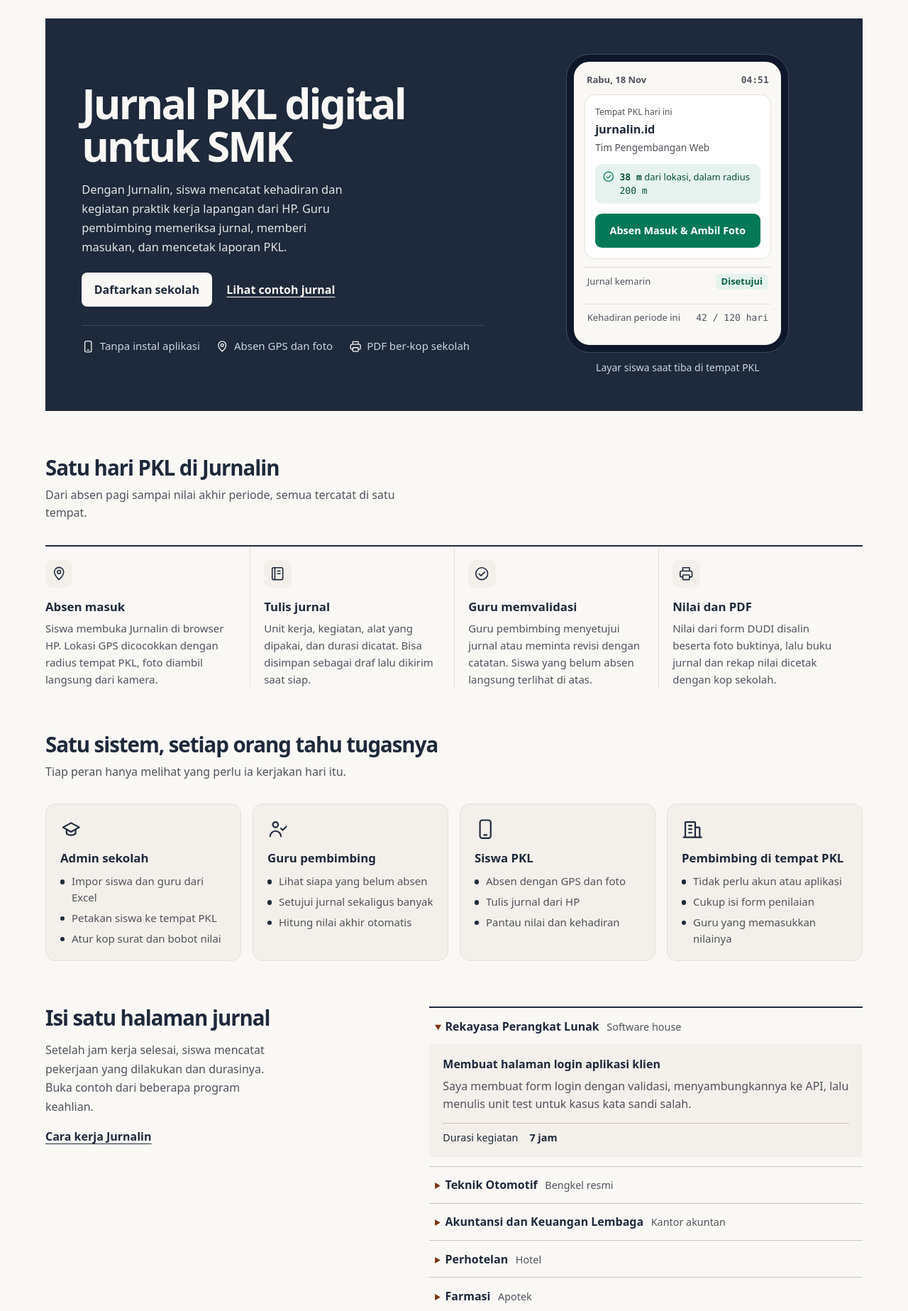
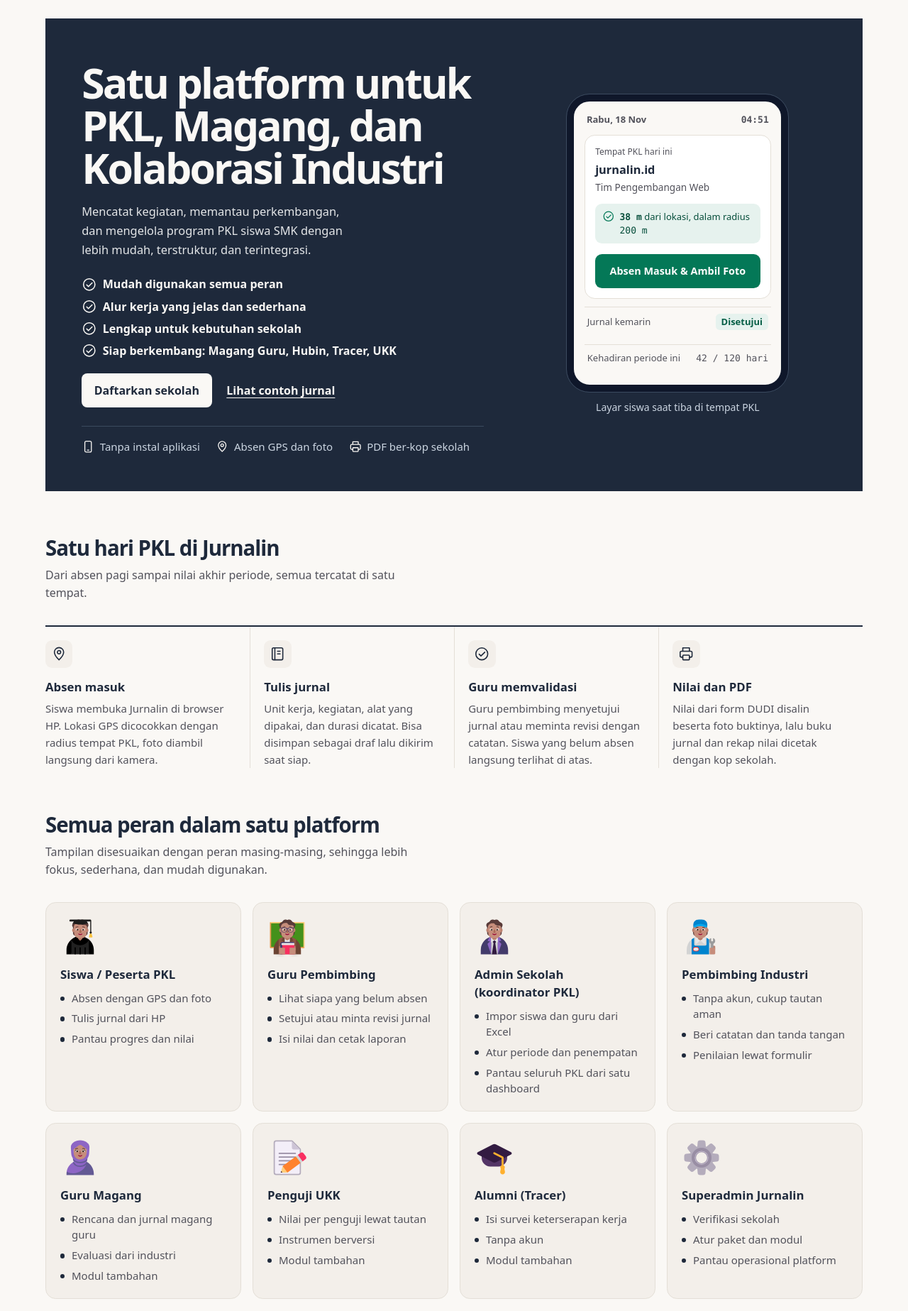
Before and after one commit to Zidhan-F/jurnalin, a Laravel app: page / in a window 1280 px wide. Shown: the part 73-1920 px from the top of the page at 71% size. Run offline with Laravel 12, Linux system fonts and the light colour scheme; data that the repository does not hold is empty; style sheets or scripts are compiled from the project's sources; parts of the project's set-up code (start-up, migrations or seed data) failed here and were passed over.

Commit message:
feat: landing page menampilkan platform, peran, dan modul
Co-Authored-By: Claude Opus 5.5 <noreply@anthropic.com>
Claude-Session: https://claude.ai/code/session_018yMFBnZGjQu7hFfvRsVD8K

```diff
--- a/resources/css/app.css
+++ b/resources/css/app.css
@@ -708,3 +708,14 @@ textarea.field { min-height: 5.5rem; }
 }
 @media (min-width: 64rem) { .student-page { padding-bottom: 0; } }
 @media (min-width: 64rem) { .student-header > div { max-width: none; padding-inline: 1rem; } }
+/* Landing (poster): poin centang hero, kartu peran berilustrasi, daftar modul. */
+.front-checks { display: grid; gap: .45rem; margin-bottom: 1.25rem; }
+.front-checks li { display: flex; align-items: center; gap: .5rem; font-weight: 600; color: inherit; }
+.front-checks .ui-icon { color: inherit; }
+.role-illustration { width: 3.5rem; height: 3.5rem; margin-bottom: .75rem; }
+.module-section { display: grid; gap: 1.5rem; }
+.module-list { display: grid; gap: 1rem; grid-template-columns: repeat(auto-fit, minmax(16rem, 1fr)); }
+.module-list li { display: flex; gap: 1rem; padding: 1.25rem; border: 1px solid var(--color-border); border-radius: .9rem; background: var(--color-paper); }
+.module-list img { flex: none; width: 3rem; height: 3rem; }
+.module-list h3 { display: flex; flex-wrap: wrap; align-items: center; gap: .5rem; font-weight: 700; font-size: 1.05rem; }
+.module-list p { margin-top: .3rem; color: var(--color-muted); font-size: .9375rem; line-height: 1.5; }
--- a/resources/views/public/home.blade.php
+++ b/resources/views/public/home.blade.php
@@ -8,11 +8,25 @@
         ['icon' => 'print', 'title' => 'Nilai dan PDF', 'text' => 'Nilai dari form DUDI disalin beserta foto buktinya, lalu buku jurnal dan rekap nilai dicetak dengan kop sekolah.'],
     ];
 
+    // Hanya peran yang benar-benar ada di Jurnalin. Tiga peran pertama berakun; lainnya lewat tautan atau modul tambahan.
     $roles = [
-        ['icon' => 'school', 'title' => 'Admin sekolah', 'items' => ['Impor siswa dan guru dari Excel', 'Petakan siswa ke tempat PKL', 'Atur kop surat dan bobot nilai']],
-        ['icon' => 'teacher', 'title' => 'Guru pembimbing', 'items' => ['Lihat siapa yang belum absen', 'Setujui jurnal sekaligus banyak', 'Hitung nilai akhir otomatis']],
-        ['icon' => 'phone', 'title' => 'Siswa PKL', 'items' => ['Absen dengan GPS dan foto', 'Tulis jurnal dari HP', 'Pantau nilai dan kehadiran']],
-        ['icon' => 'building', 'title' => 'Pembimbing di tempat PKL', 'items' => ['Tidak perlu akun atau aplikasi', 'Cukup isi form penilaian', 'Guru yang memasukkan nilainya']],
+        ['img' => 'student', 'title' => 'Siswa / Peserta PKL', 'items' => ['Absen dengan GPS dan foto', 'Tulis jurnal dari HP', 'Pantau progres dan nilai']],
+        ['img' => 'teacher', 'title' => 'Guru Pembimbing', 'items' => ['Lihat siapa yang belum absen', 'Setujui atau minta revisi jurnal', 'Isi nilai dan cetak laporan']],
+        ['img' => 'admin', 'title' => 'Admin Sekolah (koordinator PKL)', 'items' => ['Impor siswa dan guru dari Excel', 'Atur periode dan penempatan', 'Pantau seluruh PKL dari satu dashboard']],
+        ['img' => 'mentor', 'title' => 'Pembimbing Industri', 'items' => ['Tanpa akun, cukup tautan aman', 'Beri catatan dan tanda tangan', 'Penilaian lewat formulir']],
+        ['img' => 'intern_teacher', 'title' => 'Guru Magang', 'items' => ['Rencana dan jurnal magang guru', 'Evaluasi dari industri', 'Modul tambahan']],
+        ['img' => 'examiner', 'title' => 'Penguji UKK', 'items' => ['Nilai per penguji lewat tautan', 'Instrumen berversi', 'Modul tambahan']],
+        ['img' => 'alumni', 'title' => 'Alumni (Tracer)', 'items' => ['Isi survei keterserapan kerja', 'Tanpa akun', 'Modul tambahan']],
+        ['img' => 'superadmin', 'title' => 'Superadmin Jurnalin', 'items' => ['Verifikasi sekolah', 'Atur paket dan modul', 'Pantau operasional platform']],
+    ];
+
+    $modules = [
+        ['img' => 'journal', 'title' => 'Jurnalin PKL', 'tag' => 'Inti', 'text' => 'Presensi, jurnal harian, validasi guru, nilai, dan PDF ber-kop sekolah.'],
+        ['img' => 'partnership', 'title' => 'Hubin Partner Hub', 'tag' => 'Modul tambahan', 'text' => 'Kelola mitra industri, kuota, dokumen kerja sama, dan penempatan massal.'],
+        ['img' => 'intern_teacher', 'title' => 'Magang Guru', 'tag' => 'Modul tambahan', 'text' => 'Program magang guru di industri, lengkap dengan jurnal dan evaluasi.'],
+        ['img' => 'mentor', 'title' => 'Mentor Access', 'tag' => 'Modul tambahan', 'text' => 'Akses sederhana untuk pembimbing industri tanpa perlu membuat akun.'],
+        ['img' => 'chart', 'title' => 'Tracer Study', 'tag' => 'Modul tambahan', 'text' => 'Pelacakan alumni dan keterserapan kerja lulusan.'],
+        ['img' => 'examiner', 'title' => 'UKK', 'tag' => 'Modul tambahan', 'text' => 'Pengelolaan dan penilaian uji kompetensi keahlian.'],
     ];
 
     $examples = [
@@ -34,8 +48,14 @@
 <div class="front-page">
     <section class="front-intro" aria-labelledby="judul-beranda">
         <div class="cover-copy">
-            <h1 id="judul-beranda">Jurnal PKL digital untuk SMK</h1>
-            <p>Dengan Jurnalin, siswa mencatat kehadiran dan kegiatan praktik kerja lapangan dari HP. Guru pembimbing memeriksa jurnal, memberi masukan, dan mencetak laporan PKL.</p>
+            <h1 id="judul-beranda">Satu platform untuk PKL, Magang, dan Kolaborasi Industri</h1>
+            <p>Mencatat kegiatan, memantau perkembangan, dan mengelola program PKL siswa SMK dengan lebih mudah, terstruktur, dan terintegrasi.</p>
+            <ul class="front-checks">
+                <li><x-icon name="check" /> Mudah digunakan semua peran</li>
+                <li><x-icon name="check" /> Alur kerja yang jelas dan sederhana</li>
+                <li><x-icon name="check" /> Lengkap untuk kebutuhan sekolah</li>
+                <li><x-icon name="check" /> Siap berkembang: Magang Guru, Hubin, Tracer, UKK</li>
+            </ul>
             <div class="front-actions">
                 <a class="primary-link" href="{{ route('schools.register') }}">Daftarkan sekolah</a>
                 <a class="document-link" href="#contoh-jurnal">Lihat contoh jurnal</a>
@@ -94,19 +114,37 @@
 
     <section class="role-grid" aria-labelledby="judul-peran">
         <div class="section-head">
-            <h2 id="judul-peran">Satu sistem, setiap orang tahu tugasnya</h2>
-            <p>Tiap peran hanya melihat yang perlu ia kerjakan hari itu.</p>
+            <h2 id="judul-peran">Semua peran dalam satu platform</h2>
+            <p>Tampilan disesuaikan dengan peran masing-masing, sehingga lebih fokus, sederhana, dan mudah digunakan.</p>
         </div>
         <ul class="role-list">
             @foreach($roles as $role)
                 <li>
-                    <x-icon :name="$role['icon']" class="role-icon" />
+                    <img src="{{ \App\Support\Mascot::role($role['img']) }}" width="56" height="56" alt="" loading="lazy" class="role-illustration">
                     <h3>{{ $role['title'] }}</h3>
                     <ul>
                         @foreach($role['items'] as $item)
                             <li>{{ $item }}</li>
                         @endforeach
                     </ul>
+                </li>
+            @endforeach
+        </ul>
+    </section>
+
+    <section class="module-section" aria-labelledby="judul-modul">
+        <div class="section-head">
+            <h2 id="judul-modul">Modul utama Jurnalin</h2>
+            <p>Mulai dari Jurnalin PKL, lalu aktifkan modul tambahan sesuai kebutuhan sekolah.</p>
+        </div>
+        <ul class="module-list">
+            @foreach($modules as $module)
+                <li>
+                    <img src="/images/illustrations/{{ $module['img'] }}.svg" width="48" height="48" alt="" loading="lazy">
+                    <div>
+                        <h3>{{ $module['title'] }} <span @class(['badge', 'badge-navy' => $module['tag'] === 'Inti'])>{{ $module['tag'] }}</span></h3>
+                        <p>{{ $module['text'] }}</p>
+                    </div>
                 </li>
             @endforeach
         </ul>
```
Also changed, not shown: tests/Feature/LandingPageTest.php (added, +27 -0 lines).
